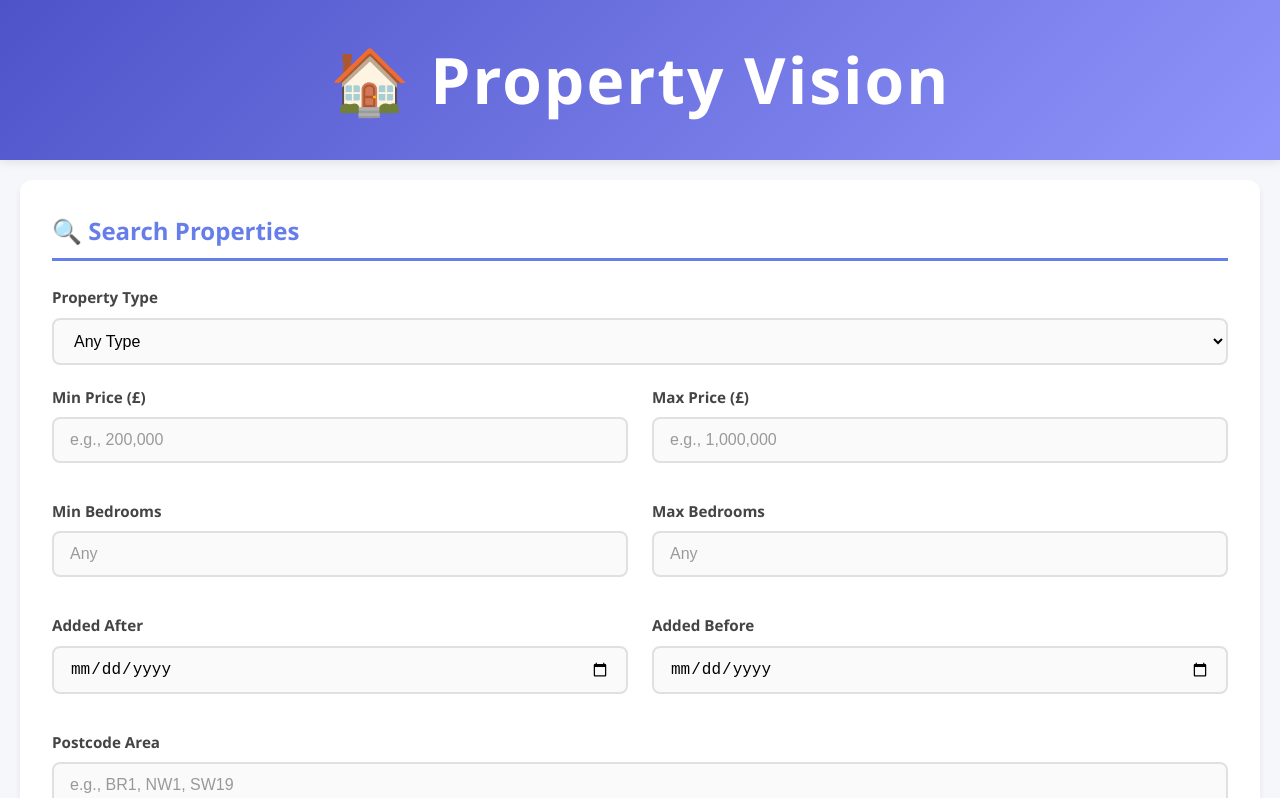
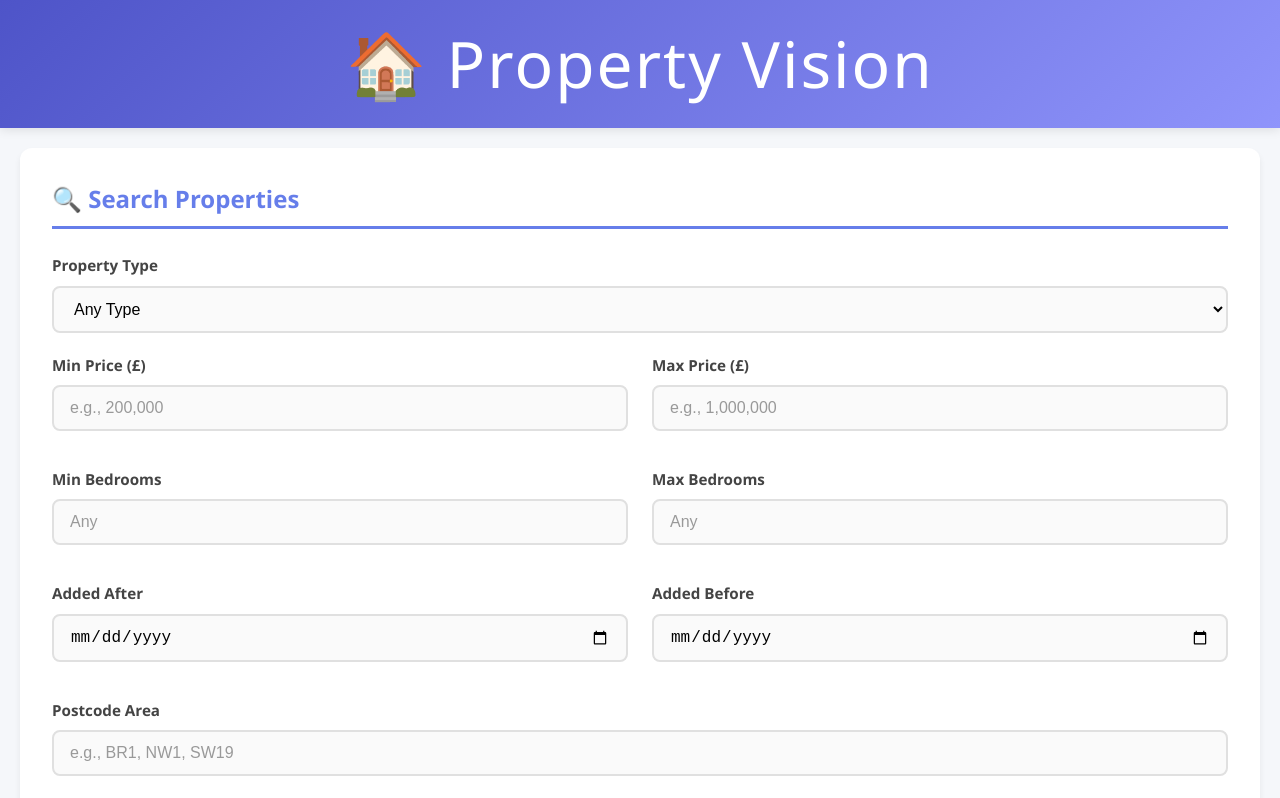
Before and after one commit to NadilaBasilu/State-Finder-App, a React (Vite) app in the folder State_Finder/: page / in a window 1280 px wide. Shown: the top 798 px of the page. Built offline with nearby package versions, Linux system fonts and the light colour scheme.

Commit message:
Edit app.css

```diff
--- a/State_Finder/src/styles/App.css
+++ b/State_Finder/src/styles/App.css
@@ -32,7 +32,7 @@ header {
     top: 0;
     z-index: 1000;
     width: 100%;
-    height: 10em;
+    height: 8em;
     display: flex;
     align-items: center;
     justify-content: center;
@@ -40,7 +40,7 @@ header {
 
 header h1 {
     font-size: 4rem;
-    font-weight: 700;
+    font-weight: 500;
     text-align: center;
     letter-spacing: 2px;
     margin: 0;
```
